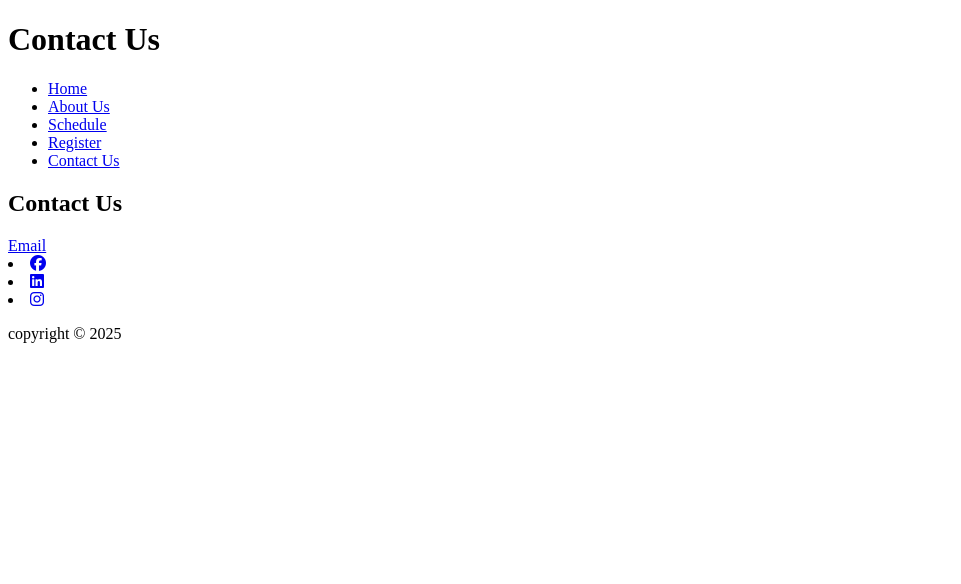
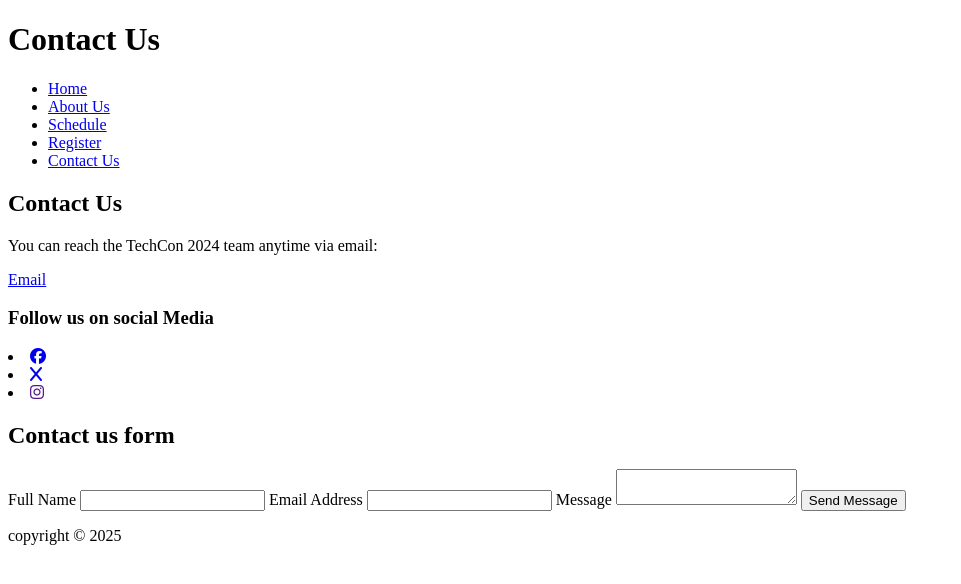
Before and after one commit to aikins23/TechCon_HTML, a plain HTML site: page techcon_website/contact.html in a window 1280 px wide. Shown: the whole page, without its empty margins (0-961 px from the left). Drawn offline with Linux system fonts and the light colour scheme.

Commit message:
FRONTEND TechCon_HTML

```diff
--- a/techcon_website/contact.html
+++ b/techcon_website/contact.html
@@ -29,23 +29,40 @@
         <section>
 
             <h2>Contact Us</h2>
+            <p>You can reach the TechCon 2024 team anytime via email: </p>
             <a href="mailto:email@example.com">Email</a>
+
+            <h3>Follow us on social Media</h3>
             <li>
-                <a href="#">
+                <a href="https://www.facebook.com/TechCon2024">
                     <i class="fab fa-facebook"></i>
                 </a>
             </li>
             <li>
-                <a href="#">
-                    <i class="fab fa-linkedin"></i>
+                <a href="https://twitter.com/TechCon2024">
+                    <i class="fab fa-x"></i>
                 </a>
             </li>
             <li>
-                <a href="#">
+                <a href="">
                     <i class="fab fa-instagram"></i>
                 </a>
             </li>
 
+        </section>
+        <section>
+            <h2> Contact us form</h2>
+            <form action="" method="">
+                <label for="fullname">Full Name</label>
+                <input type="text" name="fullname" required>
+
+                <label for="email">Email Address</label>
+                <input type="email" name="email" required>
+
+                <label for="message">Message</label>
+                <textarea name="message" required></textarea>
+
+                <button type="submit">Send Message</button>
         </section>
     </main>
 
```
